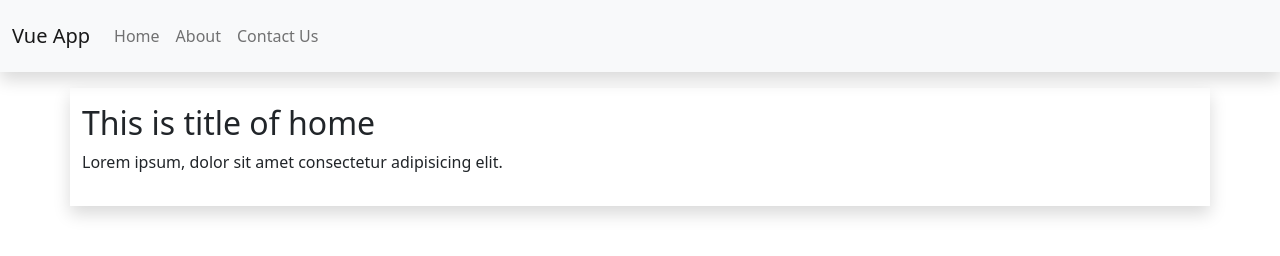
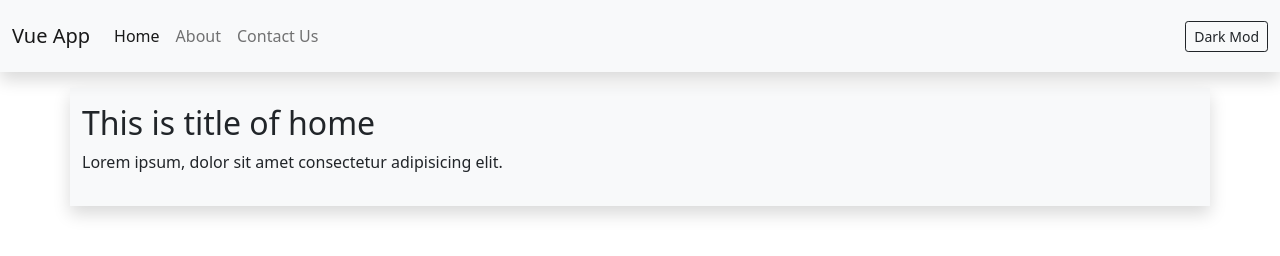
Before and after one commit to tgsnimesh/vuejs-quick-start, a plain HTML site: page index.html in a window 1280 px wide. Drawn offline with nearby package versions, Linux system fonts and the light colour scheme.

Commit message:
Build dark theme functionality - Using Vue computed option
Add new button inside the navigation bar.
Implement active navbar link feature.
Create computed option inside of the Vue instance.
Bound new dynamic CSS classes.
           - navigation bar container(nav) .
           - dark theme button(button).
           - content wrapper(div).

```diff
--- a/index.html
+++ b/index.html
@@ -16,7 +16,7 @@
   <body>
     <div id="app">
       <!-- Navigation bar -->
-      <nav class="navbar navbar-expand-lg navbar-light bg-light py-3 shadow">
+      <nav class="navbar navbar-expand-lg py-3 shadow" :class="navbarClass">
         <div class="container-fluid">
           <a class="navbar-brand" href="#">Vue App</a>
           <div class="collapse navbar-collapse" id="navbarNav">
@@ -28,17 +28,29 @@
                 :key="index"
                 v-on:click.prevent="activePage = index"
               >
-                <a class="nav-link" aria-current="page" v-bind:href="link.url"
+                <a
+                  class="nav-link"
+                  :class="{ active: activePage === index }"
+                  aria-current="page"
+                  v-bind:href="link.url"
                   >{{ link.text }}</a
                 >
               </li>
             </ul>
           </div>
+          <button
+            class="btn btn-sm"
+            :class="btnClass"
+            type="button"
+            @click.prevent="useDarkTheam = !useDarkTheam"
+          >
+            Dark Mod
+          </button>
         </div>
       </nav>
 
       <!-- content  -->
-      <div class="container py-3 my-3 shadow">
+      <div class="container py-3 my-3 shadow" :class="contentClass">
         <h2>{{ pages[activePage].title }}</h2>
         <p>{{ pages[activePage].content }}</p>
       </div>
@@ -47,9 +59,32 @@
 
   <script>
     Vue.createApp({
+      computed: {
+        navbarClass() {
+          return {
+            "navbar-light bg-light": !this.useDarkTheam,
+            "navbar-dark bg-dark": this.useDarkTheam,
+          };
+        },
+        btnClass() {
+          return {
+            "btn-outline-dark": !this.useDarkTheam,
+            "btn-outline-light": this.useDarkTheam,
+          };
+        },
+        contentClass() {
+          return {
+            "bg-light": !this.useDarkTheam,
+            "bg-dark": this.useDarkTheam,
+            "text-light": this.useDarkTheam,
+            "text-dark": !this.useDarkTheam,
+          };
+        },
+      },
       data() {
         return {
           activePage: 0,
+          useDarkTheam: false,
           pages: [
             {
               link: { text: "Home", url: "index.html" },
```
